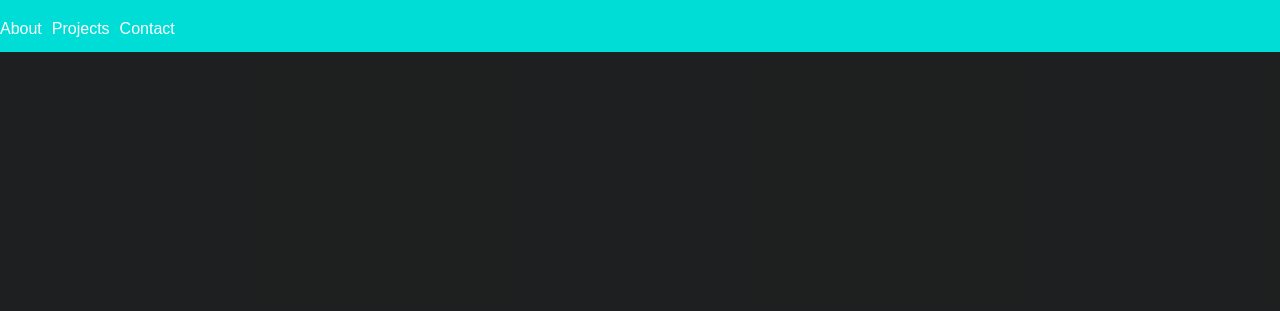
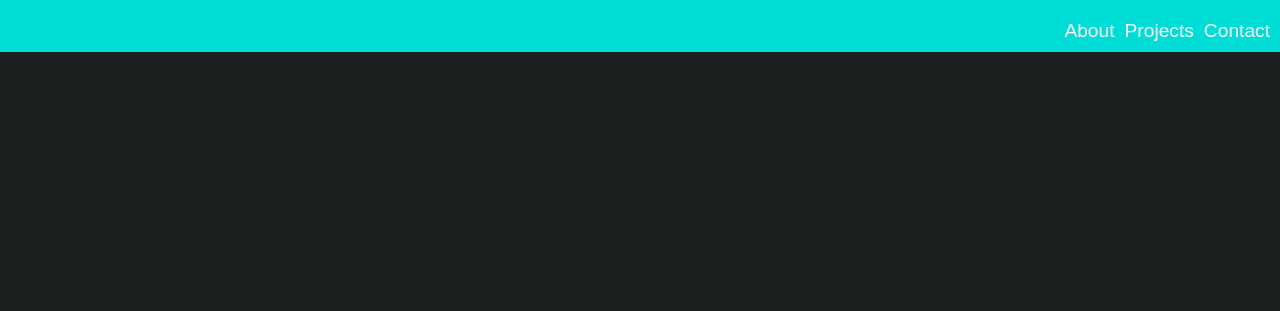
Before and after one commit to BryanAim/personal-portfolio, a plain HTML site: page index.html in a window 1280 px wide. Shown: the top 311 px of the page. Drawn offline with Linux system fonts and the light colour scheme.

Commit message:
navbar positioning

```diff
--- a/style.css
+++ b/style.css
@@ -16,6 +16,7 @@ body {
 
 #navbar ul {
   display: flex;
+  justify-content: flex-end;
   background-color: #00ddd7;
   width: 100%;
   list-style: none;
@@ -25,6 +26,7 @@ body {
 
 navbar ul li {
   padding-right: 10px;
+  font-size: larger;
 }
 
 a {
@@ -43,7 +45,7 @@ a {
   box-sizing: border-box;
   color: #00ddd7;
   margin: 0;
-  background:     linear-gradient(
+  background: linear-gradient(
     rgba(0, 0, 0, 0.8),
     rgba(0, 0, 0, 0.8)),url(..//img/background.jpg);
   background-attachment: fixed;
```
